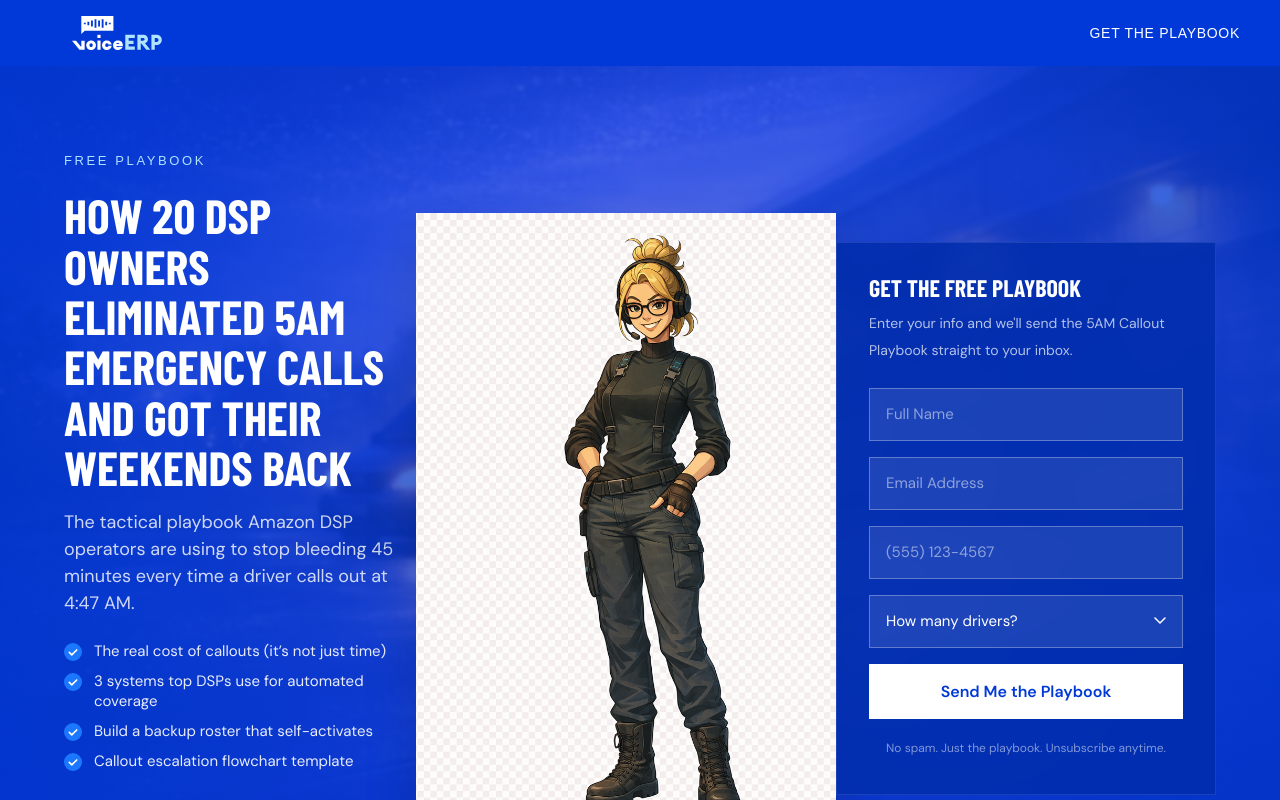
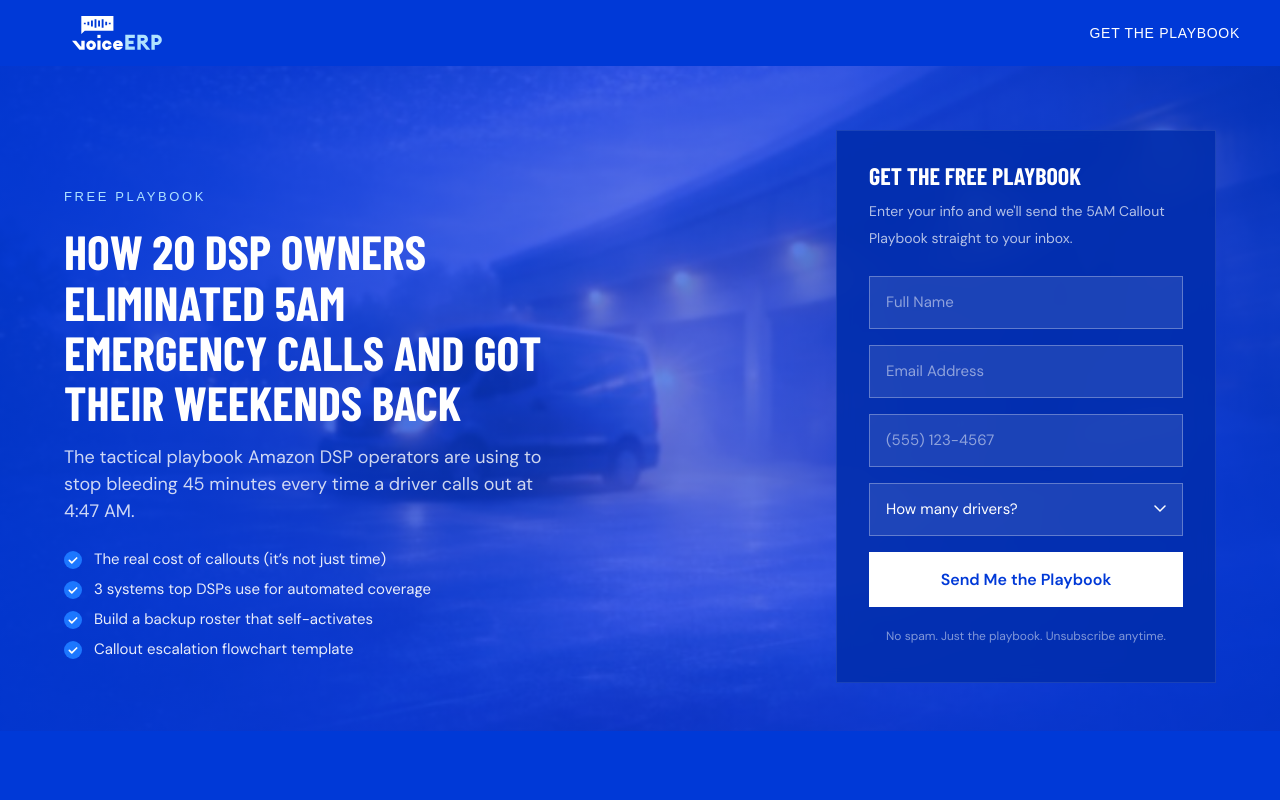
Before and after one commit to Cynthia-Concierge/voice-erp-viki, a Next.js app: page /playbook in a window 1280 px wide. Shown: the top 800 px of the page. Built offline with nearby package versions, Linux system fonts and the light colour scheme; a web font is replaced by a local one.

Commit message:
Remove Viki image from playbook hero

```diff
--- a/src/app/playbook/page.tsx
+++ b/src/app/playbook/page.tsx
@@ -245,20 +245,7 @@
               </button>
             </div>
 
-            {/* Center — Viki character (full-body) */}
-            <div className="hidden lg:flex items-end justify-center flex-shrink-0 pointer-events-none select-none" style={{ width: '420px' }}>
-              <Image
-                src="/viki-hero.png"
-                alt="Viki — your AI dispatch assistant"
-                width={800}
-                height={1360}
-                className="object-contain drop-shadow-2xl"
-                style={{ maxHeight: '1040px' }}
-                priority
-              />
-            </div>
-
-            {/* Right — Form (z-index above Viki so it stays clickable) */}
+            {/* Right — Form */}
             <div ref={formRef} className="w-full lg:w-[380px] flex-shrink-0 lg:pb-12">
               <div className="bg-[#022EAD]/90 backdrop-blur-sm p-6 sm:p-8 border border-white/10">
                 <h2 className="font-display text-[22px] sm:text-[24px] leading-[1.1] text-white mb-2">
```
Also changed, not shown: public/viki-hero.png (deleted).
